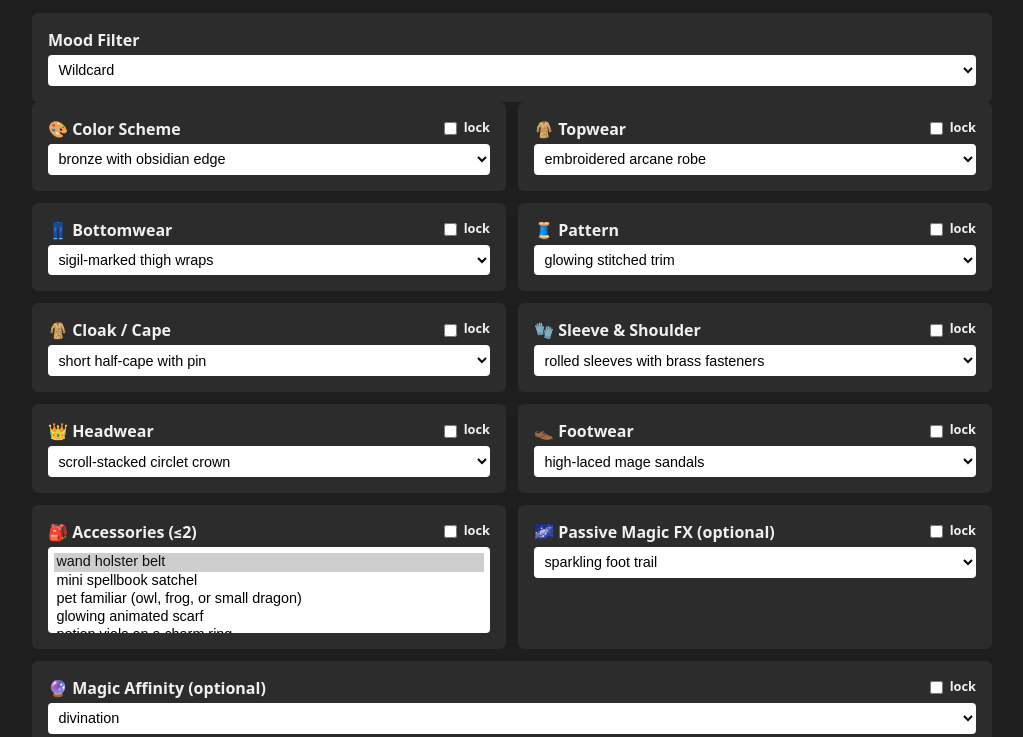
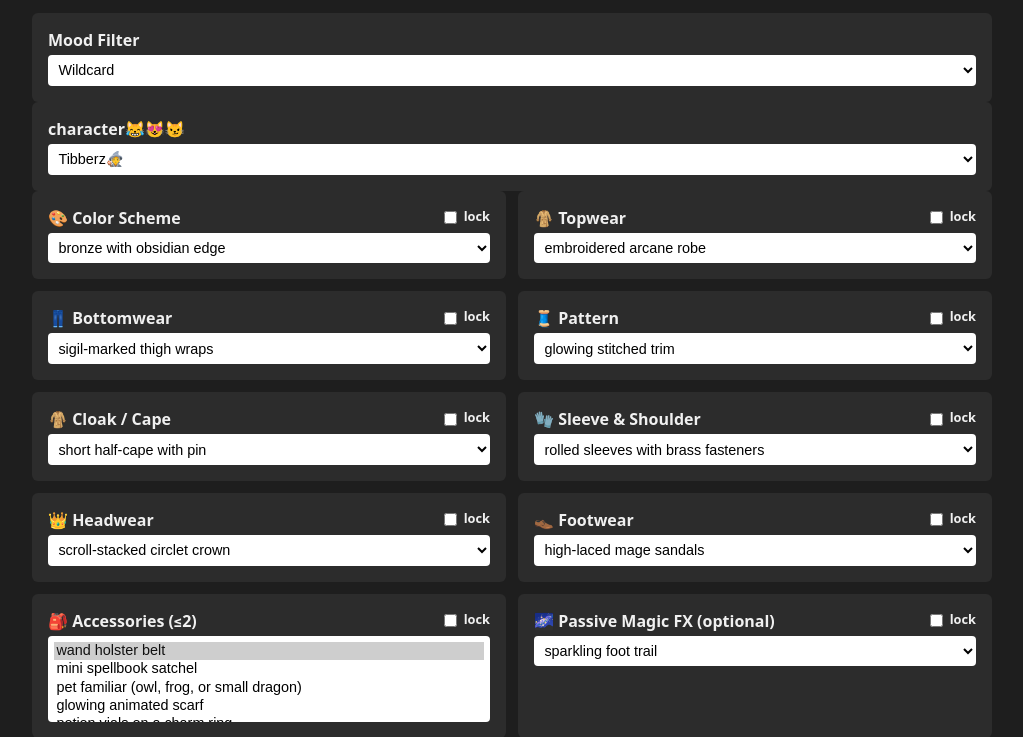
Before and after one commit to richiewg3/tibberz-prompt-generator, a plain HTML site: page index.html in a window 1280 px wide. Shown: the part 63-800 px from the top of the page, without its empty margins (128-1151 px from the left). Drawn offline with Linux system fonts and the light colour scheme.

Commit message:
Add character selector and dynamic prompts

```diff
--- a/index.html
+++ b/index.html
@@ -21,6 +21,20 @@
         <option>Mysterious</option>
         <option>Cozy</option>
         <option>Dramatic</option>
+      </select>
+    </div>
+
+    <!-- Character selector -->
+    <div class="card full-row">
+      <label for="character">character😹😻😼</label>
+      <select id="character">
+        <option value="scraggles">Queen Scraggles 👑</option>
+        <option value="tibberz" selected>Tibberz🧙</option>
+        <option value="muffins">Muffins🌲</option>
+        <option value="buster">Buster 🍗</option>
+        <option value="pika">Pika🧡</option>
+        <option value="bey">Bey🐸</option>
+        <option value="ling">Ling🕶️</option>
       </select>
     </div>
 
--- a/script.js
+++ b/script.js
@@ -133,6 +133,16 @@
     ]}
 ];
 
+  const characters = {
+    scraggles: { name: 'Queen Scraggles 👑', desc: 'an anthropomorphic gray and white shitzu Queen' },
+    tibberz:   { name: 'Tibberz🧙', desc: 'an anthropomorphic brown Pomeranian with round glasses' },
+    muffins:   { name: 'Muffins🌲', desc: 'an anthropomorphic mystical gray cat' },
+    buster:    { name: 'Buster 🍗', desc: 'an anthropomorphic friendly brown dog with floppy ears' },
+    pika:      { name: 'Pika🧡', desc: 'an anthropomorphic young fluffy orange cat' },
+    bey:       { name: 'Bey🐸', desc: 'a young anthropomorphic black and calico cat with defined orange eyebrows' },
+    ling:      { name: 'Ling🕶️', desc: 'a young anthropomorphic platinum blonde cat' },
+  };
+
   /*** -------------------- Utilities -------------------- ***/
   const $ = sel => document.querySelector(sel);
 
@@ -149,8 +159,9 @@
   /*** -------------------- Core Class -------------------- ***/
   class PromptGenerator {
     constructor() {
-      this.moodSelect = $('#mood');
-      this.catZone    = $('#categoryZone');
+      this.moodSelect     = $('#mood');
+      this.characterSelect = $('#character');
+      this.catZone        = $('#categoryZone');
       this.outputEls  = {
         full:    $('#outFull'),
         outfit:  $('#outOutfit'),
@@ -215,6 +226,7 @@
       this.populateOptions();
       this.randomize(true);
     });
+    this.characterSelect.addEventListener('change', () => this.updateOutput());
   }
 
     /** Populate each <select> with options filtered by mood */
@@ -275,20 +287,22 @@
         ? data.accessories.join(' and ')
         : 'no accessories';
 
+      const char = characters[this.characterSelect.value] || characters.tibberz;
+
       const fxSentence = data.fx.trim()
-        ? `A ${data.fx} follows him wherever he moves.`
+        ? `A ${data.fx} follows them wherever they move.`
         : '';
 
       const affinitySentence = data.affinity.trim()
-        ? `His style is unmistakably shaped by a connection to ${data.affinity} magic — practical, layered, and spell‑ready.`
-        : 'His style is practical, layered, and spell‑ready.';
+        ? `Their style is unmistakably shaped by a connection to ${data.affinity} magic — practical, layered, and spell‑ready.`
+        : 'Their style is practical, layered, and spell‑ready.';
 
       /* ----- Full prompt (cleanly assembled) ----- */
       const fullParts = [
-        `Tibberz, a brown Pomeranian wizard with large round glasses and no tail, wears a ${data.color} ${data.topwear} decorated with ${data.pattern}, paired with ${data.bottomwear} designed for balance and movement.`,
-        `Draped over his shoulders is a ${data.cloak} and his ${data.sleeve} adds dramatic flair.`,
-        `On his head sits a ${data.headwear}, and he walks confidently in ${data.footwear}.`,
-        `He carries ${accessoriesTxt}.`,
+        `${char.name}, ${char.desc}, wears a ${data.color} ${data.topwear} decorated with ${data.pattern}, paired with ${data.bottomwear} designed for balance and movement.`,
+        `Draped over their shoulders is a ${data.cloak} and their ${data.sleeve} adds dramatic flair.`,
+        `On their head sits a ${data.headwear}, and they walk confidently in ${data.footwear}.`,
+        `They carry ${accessoriesTxt}.`,
         fxSentence,
         affinitySentence
       ];
@@ -300,10 +314,10 @@
         `A ${data.color} ${data.topwear} with ${data.pattern}; ${data.bottomwear}; ${data.cloak}; ${data.sleeve}; ${data.headwear}; ${data.footwear}; accessories: ${accessoriesTxt}${data.fx ? ', ' + data.fx : ''}.`
       );
       this.outputEls.caption.value = tidy(
-        `A ${data.color}‑clad wizard pup dons a ${data.topwear} and ${data.cloak}, ready for adventure.`
+        `A ${data.color}-clad ${char.name} dons a ${data.topwear} and ${data.cloak}, ready for adventure.`
       );
       this.outputEls.doll.value    = tidy(
-        `Brown plush Pomeranian wizard doll in ${data.color} outfit with ${data.headwear} and tiny ${data.cloak}.`
+        `${char.name} plush doll in ${data.color} outfit with ${data.headwear} and tiny ${data.cloak}.`
       );
       this.outputEls.json.value    = JSON.stringify(data, null, 2);
     }
```
Lines whose indentation alone changed are shown as unchanged.
